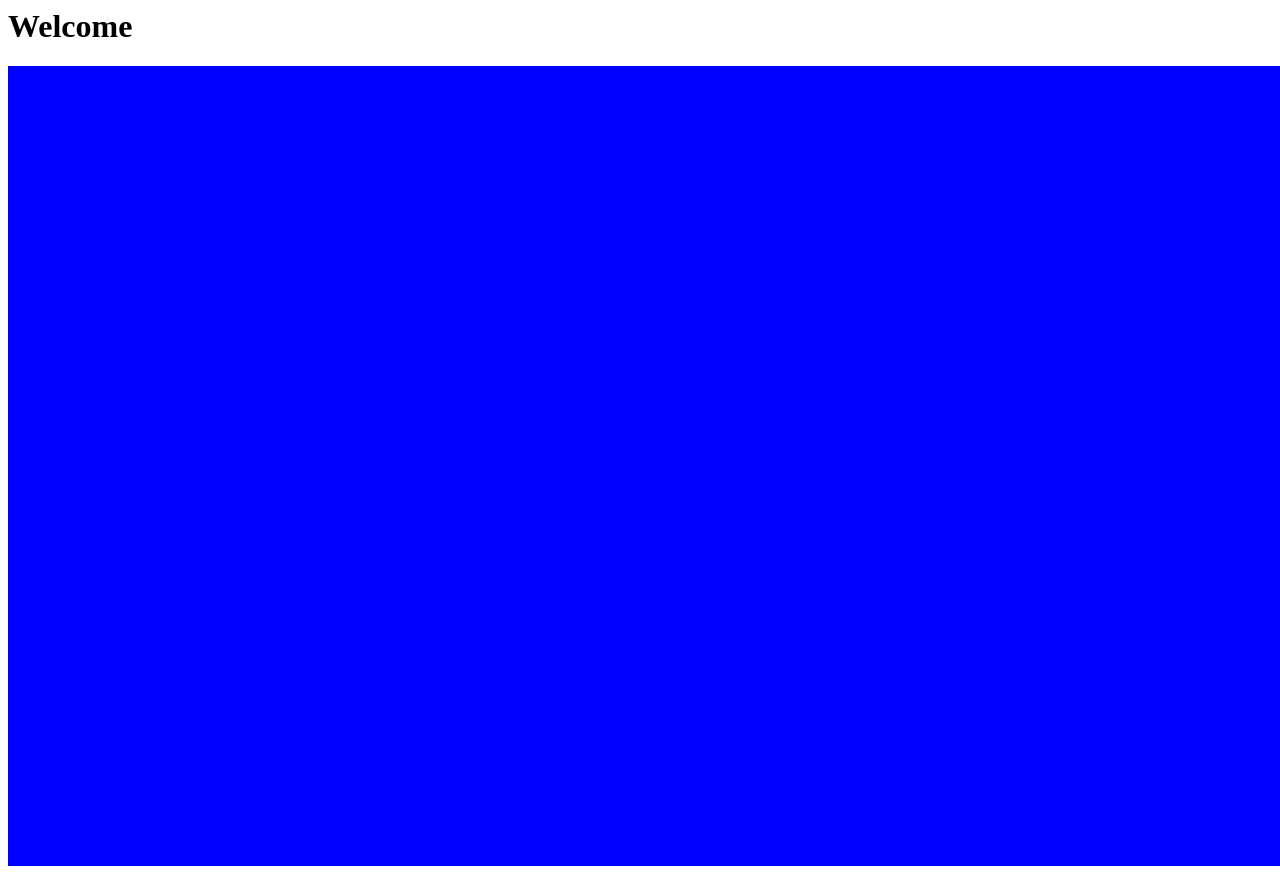
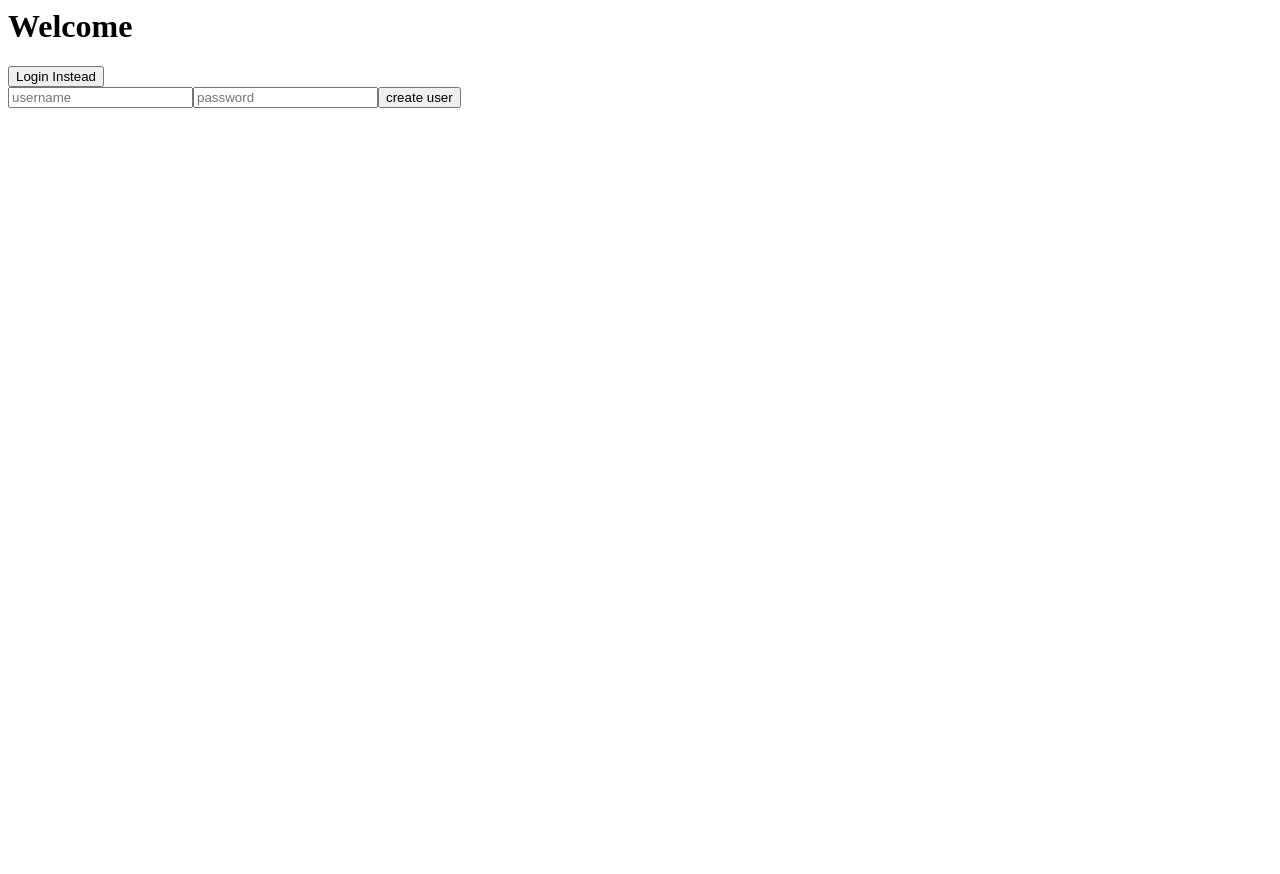
Before and after one commit to Axolotl-Co/Drawn-In-Collaboration, a React app: page / in a window 1280 px wide. After the commit the page ends 800 px from the top, so only its background shows below. Built offline with nearby package versions, Linux system fonts and the light colour scheme.

Commit message:
Added Login and Signup Components. Change Index.html to type = test/javasript. Added New Components tp App component Co-authored-by: KevinCan <kevincan321@gmail.com> Co-authored-by: AllisonScott <allisonbscott97@gmail.com>

```diff
--- a/client/App.jsx
+++ b/client/App.jsx
@@ -1,8 +1,22 @@
 import React, { useState } from "react";
-import { BrowserRouter as Router, Routes, Route } from 'react-router-dom'; //assuming we'll be using react router but can change if needed
+import { BrowserRouter as Router, Routes, Route, BrowserRouter } from 'react-router-dom'; //assuming we'll be using react router but can change if needed
+import Signup from './components/Signup.jsx';
+import Login from "./components/Login.jsx";
 
 const App = () => {
-    return <canvas id="canavs" style={{backgroundColor: "blue"}} width={window.innerWidth} height={window.innerHeight}>Canvas</canvas>
+    return (
+    <BrowserRouter>
+      <Routes>
+
+       <Route path="/canvas" element={
+           <canvas id="canvas" style={{backgroundColor: "blue"}} width={window.innerWidth} height={window.innerHeight}>Canvas</canvas>
+          }/>
+
+        <Route path="/" element={<Signup/>} />
+        <Route path="/login" element={<Login/>} />
+      </Routes >
+    </BrowserRouter>
+    )
 }
 
 export default App;
--- /dev/null
+++ b/client/components/Login.jsx
@@ -0,0 +1,16 @@
+import React from "react"
+
+const Login = () => {
+    return (
+        <div>
+          <form id="boxcontainer">
+            <input className='searchbox' name="username" type="text" placeholder="username" ></input>
+            <input className='searchbox' name="password" type="password" placeholder="password" ></input>
+            <input className="btn" type="submit" value="create user"></input>
+          </form>
+
+        </div>
+        )
+    }
+
+    export default Login;
--- /dev/null
+++ b/client/components/Signup.jsx
@@ -0,0 +1,21 @@
+import React from "react"
+
+
+
+// include link for user to loging page
+const Signup = () => {
+    return (
+        <div>
+          <a href="login">
+            <button>Login Instead</button>
+          </a>
+          <form id="boxcontainer">
+            <input className='searchbox' name="username" type="text" placeholder="username" ></input>
+            <input className='searchbox' name="password" type="password" placeholder="password" ></input>
+            <input className="btn" type="submit" value="create user"></input>
+          </form>
+        </div>
+        )
+    }
+
+    export default Signup;
--- a/index.html
+++ b/index.html
@@ -8,7 +8,7 @@
   <h1>Welcome</h1>
   <div id="app"></div>
 
-  <script src="/dist/bundle.js" type="text/html"></script>
+  <script src="/dist/bundle.js" type="text/javascript"></script>
 
 </body>
 </html>
```
Also changed, not shown: 2 other files (tests, documents, lock files or other folders).
